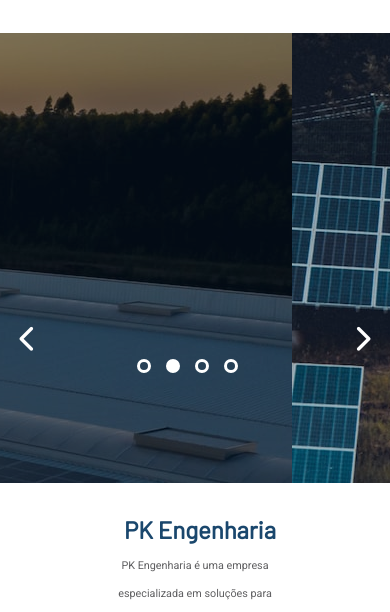
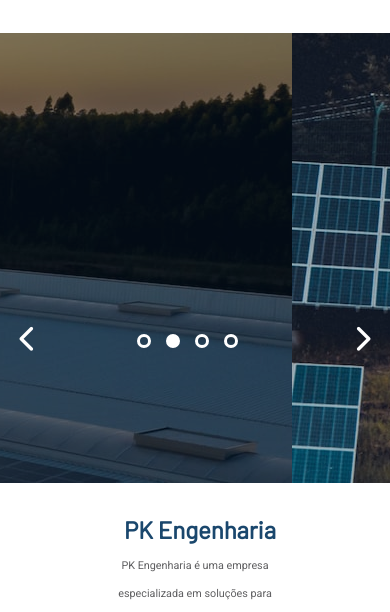
Before and after one commit to LeandroRosaDev/pkengenharia.io, a plain HTML site: page index.html in a window 390 px wide. Shown: the part 91-703 px from the top of the page. Drawn offline with Linux system fonts and the light colour scheme; files whose address does not match are found by name.

Commit message:
Mudança no responsivo do banner da home

```diff
--- a/Css/home.css
+++ b/Css/home.css
@@ -348,7 +348,7 @@
 }
 @media (max-height: 1080px) {
   .balls{
-    bottom: 45%;
+    bottom: 48%;
   }
 }
 @media (max-height: 800px) {
```
